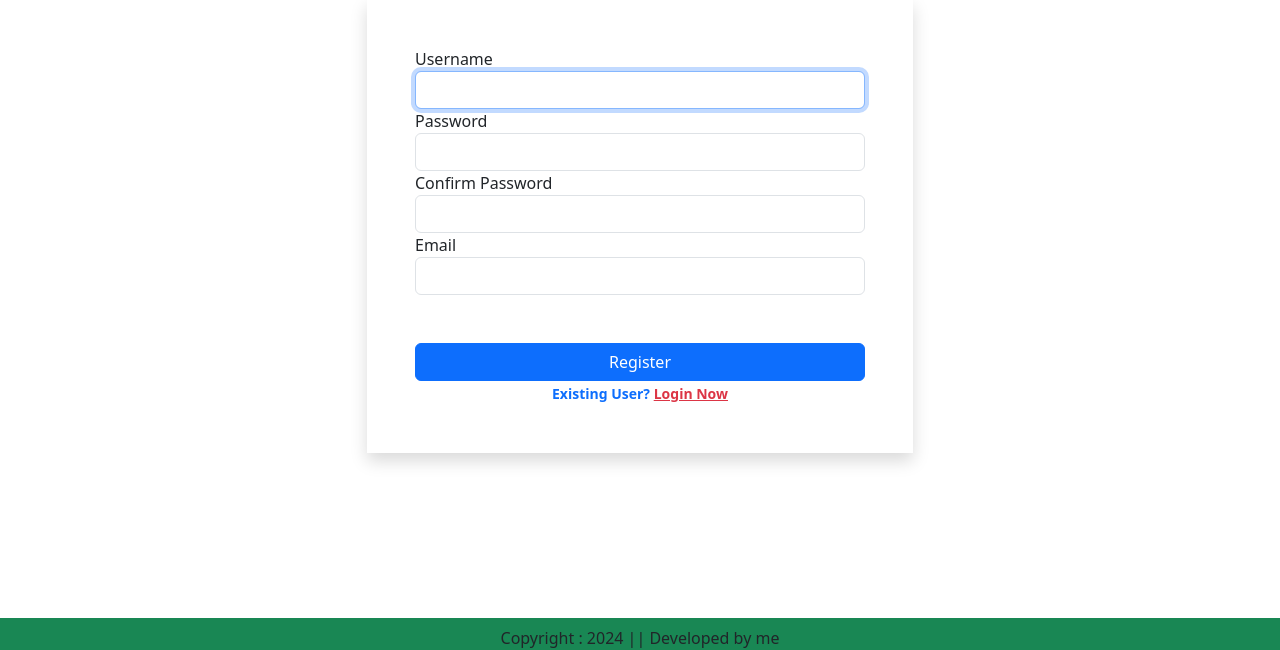
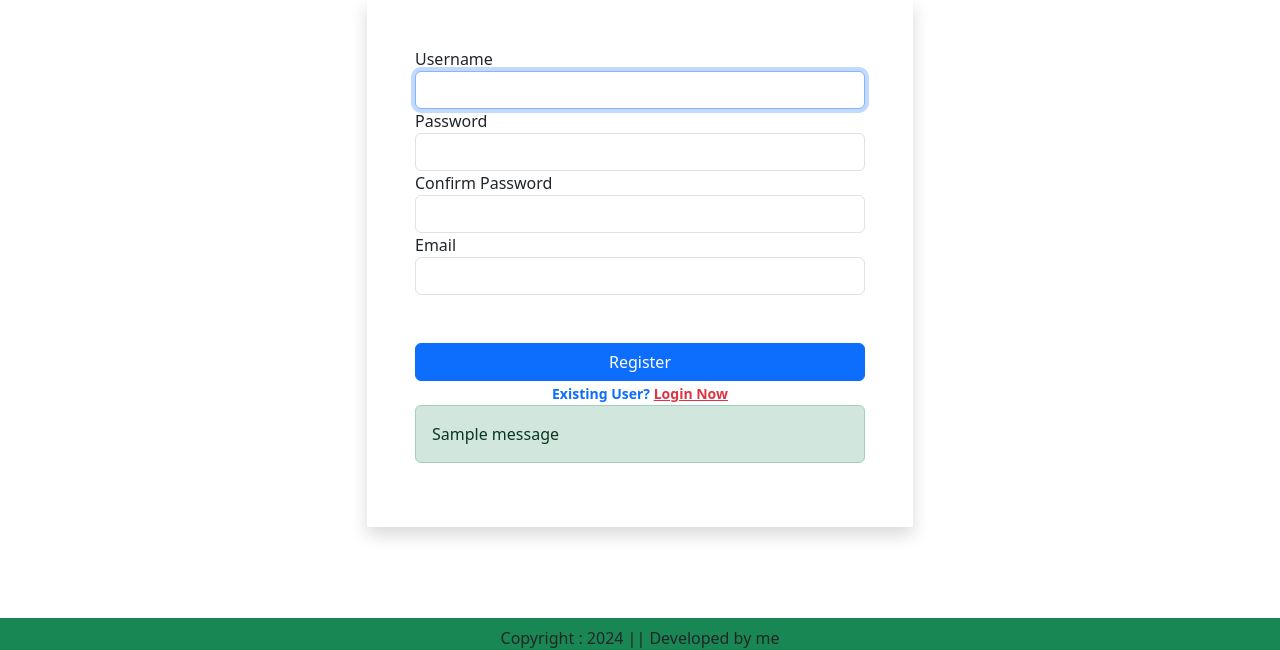
Before and after one commit to Dmytro2Poplinskii/Django_store, a Django app: page /store/register/ in a window 1280 px wide. Shown: the part 150-800 px from the top of the page. Run offline with Django 5.2, Linux system fonts and the light colour scheme; tables that the repository leaves empty hold one stand-in row (values such as "Sample post"); one stand-in notice (Sample message) is shown; some libraries are stand-ins or nearby versions.

Commit message:
feat: added message in customer_registration template

```diff
--- a/store_app/templates/app/customer_registration.html
+++ b/store_app/templates/app/customer_registration.html
@@ -28,6 +28,14 @@
             <p class="alert alert-danger my-3">{{ error }}</p>
           {% endfor %}
         {% endif %}
+
+        {% if messages %}
+          {% for message in messages %}
+            <div class="alert alert-{{ message.tags }}" role="alert">
+              {{ message }}
+            </div>
+          {% endfor %}
+        {% endif %}
         </form>
       </div>
 
--- a/store_app/views.py
+++ b/store_app/views.py
@@ -56,6 +56,6 @@ class CustomerRegistrationView(View):
             form.save()
             messages.success(request, "Congratulations! User registered successfully!")
         else:
-            messages.error(request, "Invalid input data, please try again.")
+            messages.warning(request, "Invalid input data, please try again.")
 
         return render(request, "app/customer_registration.html", locals())
```
